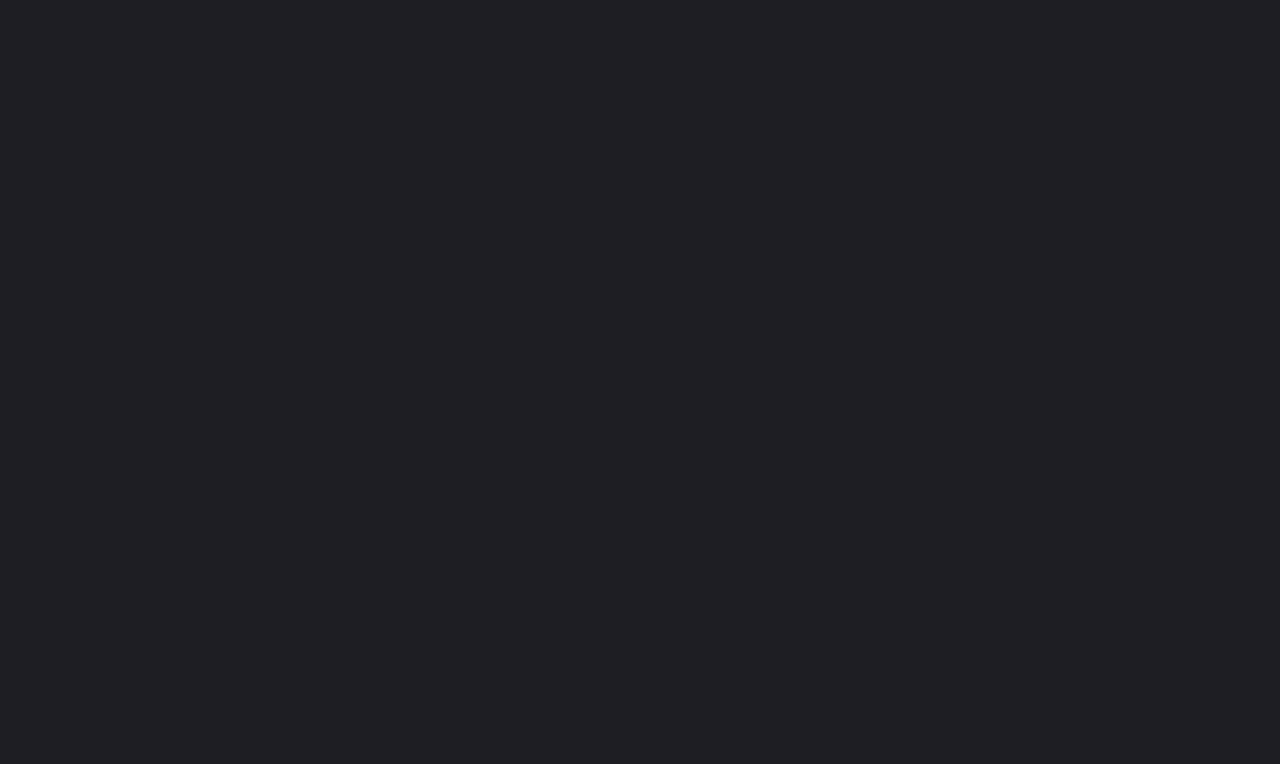
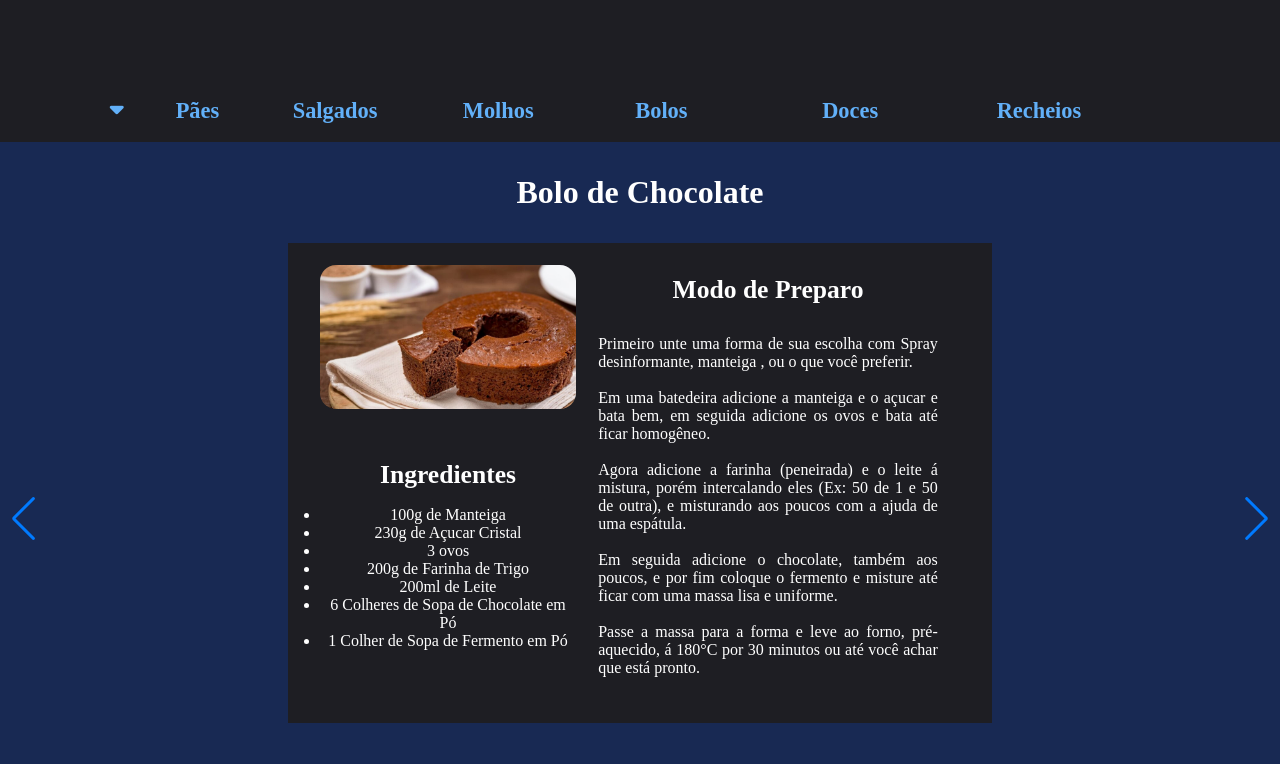
Before and after one commit to pedro-isidoro/my-recipes, a React (Vite) app: page /bolos in a window 1280 px wide. Before the commit this address had no page. Shown: the part 636-1400 px from the top of the page. Before the commit the page ends 800 px from the top, so only its background shows below. Built offline with nearby package versions, Linux system fonts and the light colour scheme.

Commit message:
Adiconando a biblioteca Swiper para gerar carrosseis

```diff
--- a/package.json
+++ b/package.json
@@ -13,7 +13,8 @@
     "aos": "^2.3.4",
     "react": "^18.2.0",
     "react-dom": "^18.2.0",
-    "react-router-dom": "^6.19.0"
+    "react-router-dom": "^6.19.0",
+    "swiper": "^11.1.1"
   },
   "devDependencies": {
     "@types/react": "^18.2.15",
--- a/src/components/aside/Aside.jsx
+++ b/src/components/aside/Aside.jsx
@@ -10,15 +10,7 @@ function Aside(){
                 <ul className='list flex-column' id='list-1'>
                     <li className='flex-row'>
                         <i className="circle fa-solid fa-circle"></i>
-                        <Link to='/paes/pao-brioche' className='link-item'>Brioche</Link>
-                    </li>
-                    <li className='flex-row'>
-                        <i className="circle fa-solid fa-circle"></i>
-                        <Link to='/paes/pao-pita' className='link-item'>Pita</Link>
-                    </li>
-                    <li className='flex-row'>
-                        <i className="circle fa-solid fa-circle"></i>
-                        <Link to='/paes/pao-de-hamburguer' className='link-item'>Hambúrguer</Link>
+                        <Link to='/paes' className='link-item'>Pães</Link>
                     </li>
                 </ul>
             </div>
@@ -36,19 +28,7 @@ function Aside(){
                 <ul className='list flex-column' id='list-5'>
                     <li className='flex-row'>
                         <i className="circle fa-solid fa-circle"></i>
-                        <Link to='/molhos/molho-cheddar' className='link-item'>Cheddar</Link>
-                    </li>
-                    <li className='flex-row'>
-                        <i className="circle fa-solid fa-circle"></i>
-                        <Link to='/molhos/molho-ranch' className='link-item'>Ranch</Link>
-                    </li>
-                    <li className='flex-row'>
-                        <i className="circle fa-solid fa-circle"></i>
-                        <Link to='/molhos/molho-rose' className='link-item'>Rosé</Link>
-                    </li>
-                    <li className='flex-row'>
-                        <i className="circle fa-solid fa-circle"></i>
-                        <Link to='/molhos/molho-branco' className='link-item'>Branco para Pasta</Link>
+                        <Link to='/molhos' className='link-item'>Molhos</Link>
                     </li>
                 </ul>
             </div>
@@ -57,19 +37,7 @@ function Aside(){
                 <ul className='list flex-column' id='list-3'>
                     <li className='flex-row'>
                         <i className="circle fa-solid fa-circle"></i>
-                        <Link to='/bolos/bolo-de-chocolate' className='link-item'>Chocolate</Link>
-                    </li>
-                    <li className='flex-row'>
-                        <i className="circle fa-solid fa-circle"></i>
-                        <Link to='/bolos/cupcake-de-chocolate' className='link-item'>Cupcake de Choco.</Link>
-                    </li>
-                    <li className='flex-row'>
-                        <i className="circle fa-solid fa-circle"></i>
-                        <Link to='/bolos/cupcake-de-cenoura' className='link-item'>Cupcake de Cenoura</Link>
-                    </li>
-                    <li className='flex-row'>
-                        <i className="circle fa-solid fa-circle"></i>
-                        <Link to='/bolos/bolo-de-pao-de-lo' className='link-item'>Pão de Ló</Link>
+                        <Link to='/bolos' className='link-item'>Bolos</Link>
                     </li>
                 </ul>
             </div>
@@ -78,23 +46,7 @@ function Aside(){
                 <ul className='list flex-column' id='list-4'>
                     <li className='flex-row'>
                         <i className="circle fa-solid fa-circle"></i>
-                        <Link to='/doces/torta-de-maca' className='link-item'>Torta de Maça</Link>
-                    </li>
-                    <li className='flex-row'>
-                        <i className="circle fa-solid fa-circle"></i>
-                        <Link to='/doces/torta-cookie' className='link-item'>Torta Cookie</Link>
-                    </li>
-                    <li className='flex-row'>
-                        <i className="circle fa-solid fa-circle"></i>
-                        <Link to='/doces/torta-do-pica-pau' className='link-item'>Torta do Pica-Pau</Link>
-                    </li>
-                    <li className='flex-row'>
-                        <i className="circle fa-solid fa-circle"></i>
-                        <Link to='/doces/torta-de-frutas-vermelhas' className='link-item'>Torta de Frutas Vermelhas</Link>
-                    </li>
-                    <li className='flex-row'>
-                        <i className="circle fa-solid fa-circle"></i>
-                        <Link to='/doces/carolina-reacheada' className='link-item'>Carolina Reacheada</Link>
+                        <Link to='/doces' className='link-item'>Doces</Link>
                     </li>
                 </ul>
             </div>
@@ -103,7 +55,7 @@ function Aside(){
                 <ul className='list flex-column' id='list-6'>
                     <li className='flex-row'>
                         <i className="circle fa-solid fa-circle"></i>
-                        <Link to='/recheios/ninho-com-morango' className='link-item'>Ninho com Morango</Link>
+                        <Link to='/recheios' className='link-item'>Recheios</Link>
                     </li>
                     <li className='flex-row'>
                         <i className="circle fa-solid fa-circle"></i>
--- /dev/null
+++ b/src/components/pages/breads/breadsSwiper.jsx
@@ -0,0 +1,29 @@
+import BroyerBread from './BroyerBread';
+import HamburguerBread from './hamburguerBread/HamburguerBread';
+import SyrianBread from './syrianBread/SyrianBread';
+
+import "../pages.css";
+
+import { Swiper, SwiperSlide } from "swiper/react";
+// Import Swiper styles
+import "swiper/css";
+import "swiper/css/navigation";
+// import required modules
+import { Navigation } from "swiper/modules";
+
+export default function BreadsSwiper(){
+  return (
+    <>
+      <Swiper
+        rewind={true}
+        navigation={true}
+        modules={[Navigation]}
+        className="mySwiper"
+      >
+        <SwiperSlide>{BroyerBread}</SwiperSlide>
+        <SwiperSlide>{HamburguerBread}</SwiperSlide>
+        <SwiperSlide>{SyrianBread}</SwiperSlide>
+      </Swiper>
+    </>
+  );
+}
--- /dev/null
+++ b/src/components/pages/cakes/cakesSwiper.jsx
@@ -0,0 +1,31 @@
+import ChocolateCake from "./ChocolateCake";
+import CarrotCupcake from "./carrotCupcake/CarrotCupcake";
+import ChocolateCupcake from "./chocolateCupcake/ChocolateCupcake";
+import SpongeCake from "./spongeCake/SpongeCake";
+
+import "../pages.css";
+
+import { Swiper, SwiperSlide } from "swiper/react";
+// Import Swiper styles
+import "swiper/css";
+import "swiper/css/navigation";
+// import required modules
+import { Navigation } from "swiper/modules";
+
+export default function CakesSwiper() {
+  return (
+    <>
+      <Swiper
+        rewind={true}
+        navigation={true}
+        modules={[Navigation]}
+        className="mySwiper"
+      >
+        <SwiperSlide>{ChocolateCake}</SwiperSlide>
+        <SwiperSlide>{CarrotCupcake}</SwiperSlide>
+        <SwiperSlide>{ChocolateCupcake}</SwiperSlide>
+        <SwiperSlide>{SpongeCake}</SwiperSlide>
+      </Swiper>
+    </>
+  );
+}
--- /dev/null
+++ b/src/components/pages/fillings/fillingsSwiper.jsx
@@ -0,0 +1,25 @@
+import StrawberryNido from "./StrawberryNido";
+
+import "../pages.css";
+
+import { Swiper, SwiperSlide } from "swiper/react";
+// Import Swiper styles
+import "swiper/css";
+import "swiper/css/navigation";
+// import required modules
+import { Navigation } from "swiper/modules";
+
+export default function FillingsSwiper() {
+  return (
+    <>
+      <Swiper
+        rewind={true}
+        navigation={true}
+        modules={[Navigation]}
+        className="mySwiper"
+      >
+        <SwiperSlide>{StrawberryNido}</SwiperSlide>
+      </Swiper>
+    </>
+  );
+}
--- a/src/components/pages/pages.css
+++ b/src/components/pages/pages.css
@@ -166,3 +166,19 @@
     font-size: 1rem;
     text-align: justify;
 }
+
+.swiper {
+    width: 100%;
+    height: 100%;
+}
+
+.swiper-slide {
+    text-align: center;
+    font-size: 18px;
+    background: #1E1E23;
+
+    /* Center slide text vertically */
+    display: flex;
+    justify-content: center;
+    align-items: center;
+}
--- /dev/null
+++ b/src/components/pages/sauces/saucesSwipes.jsx
@@ -0,0 +1,31 @@
+import CheddarSauce from "./CheddarSauce";
+import RanchSauce from "./ranchSauce/RanchSauce"
+import RoseSauce from "./roseSauce/RoseSauce"
+import WhiteSauce from "./whiteSauce/WhiteSauce"
+
+import "../pages.css";
+
+import { Swiper, SwiperSlide } from "swiper/react";
+// Import Swiper styles
+import "swiper/css";
+import "swiper/css/navigation";
+// import required modules
+import { Navigation } from "swiper/modules";
+
+export default function SaucesSwipes() {
+  return (
+    <>
+      <Swiper
+        rewind={true}
+        navigation={true}
+        modules={[Navigation]}
+        className="mySwiper"
+      >
+        <SwiperSlide>{CheddarSauce}</SwiperSlide>
+        <SwiperSlide>{RanchSauce}</SwiperSlide>
+        <SwiperSlide>{RoseSauce}</SwiperSlide>
+        <SwiperSlide>{WhiteSauce}</SwiperSlide>
+      </Swiper>
+    </>
+  );
+}
--- /dev/null
+++ b/src/components/pages/sweets/sweetsSwipers.jsx
@@ -0,0 +1,33 @@
+import ApplePie from "./ApplePie"
+import Beignet from "./beignet/Beignet"
+import CookiePie from "./cookiePie/CookiePie"
+import redBerryPie from "./redBerryPie/RedBerryPie"
+import woodyWoodpeckerPie from "./woodyWoodpeckerPie/WoodyWoodpeckerPie"
+
+import "../pages.css";
+
+import { Swiper, SwiperSlide } from "swiper/react";
+// Import Swiper styles
+import "swiper/css";
+import "swiper/css/navigation";
+// import required modules
+import { Navigation } from "swiper/modules";
+
+export default function SweetsSwiper() {
+  return (
+    <>
+      <Swiper
+        rewind={true}
+        navigation={true}
+        modules={[Navigation]}
+        className="mySwiper"
+      >
+        <SwiperSlide>{ApplePie}</SwiperSlide>
+        <SwiperSlide>{Beignet}</SwiperSlide>
+        <SwiperSlide>{CookiePie}</SwiperSlide>
+        <SwiperSlide>{redBerryPie}</SwiperSlide>
+        <SwiperSlide>{woodyWoodpeckerPie}</SwiperSlide>
+      </Swiper>
+    </>
+  );
+}
--- a/src/components/recipes/Recipes.jsx
+++ b/src/components/recipes/Recipes.jsx
@@ -14,14 +14,14 @@ function Recipes(){
             <div className="recipes-container flex-row" data-aos="fade-down" data-aos-easing="linear" data-aos-duration="1000">
                 <div className="recipes-container-card flex-row">
                     <div className="recipes-links-1 flex-column">
-                        <Link to='/paes/pao-brioche' className='link'>Pães</Link>
+                        <Link to='/paes' className='link'>Pães</Link>
                         <Link to='/' className='link'>Salgados</Link>
-                        <Link to='/molhos/molho-cheddar' className='link'>Molhos</Link>
+                        <Link to='/molhos' className='link'>Molhos</Link>
                     </div>
                     <div className="recipes-links-2 flex-column">
-                        <Link to='/bolos/bolo-de-chocolate' className='link'>Bolos</Link>
-                        <Link to='/doces/torta-de-maca' className='link'>Doces</Link>
-                        <Link to='/recheios/ninho-com-morango' className='link'>Recheios</Link>
+                        <Link to='/bolos' className='link'>Bolos</Link>
+                        <Link to='/doces' className='link'>Doces</Link>
+                        <Link to='/recheios' className='link'>Recheios</Link>
                     </div>
                 </div>
                 <img src={meCookDreamWorks} alt="" />
```
Also changed, not shown: src/main.jsx (+22 -80 lines), 1 other file (tests, documents, lock files or other folders).
